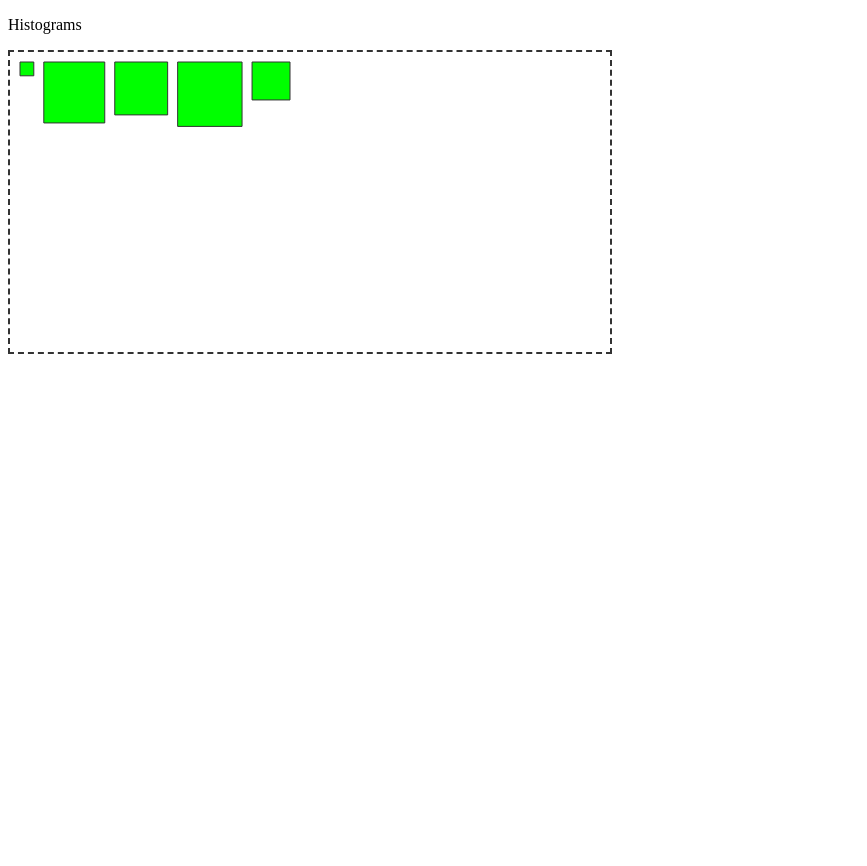
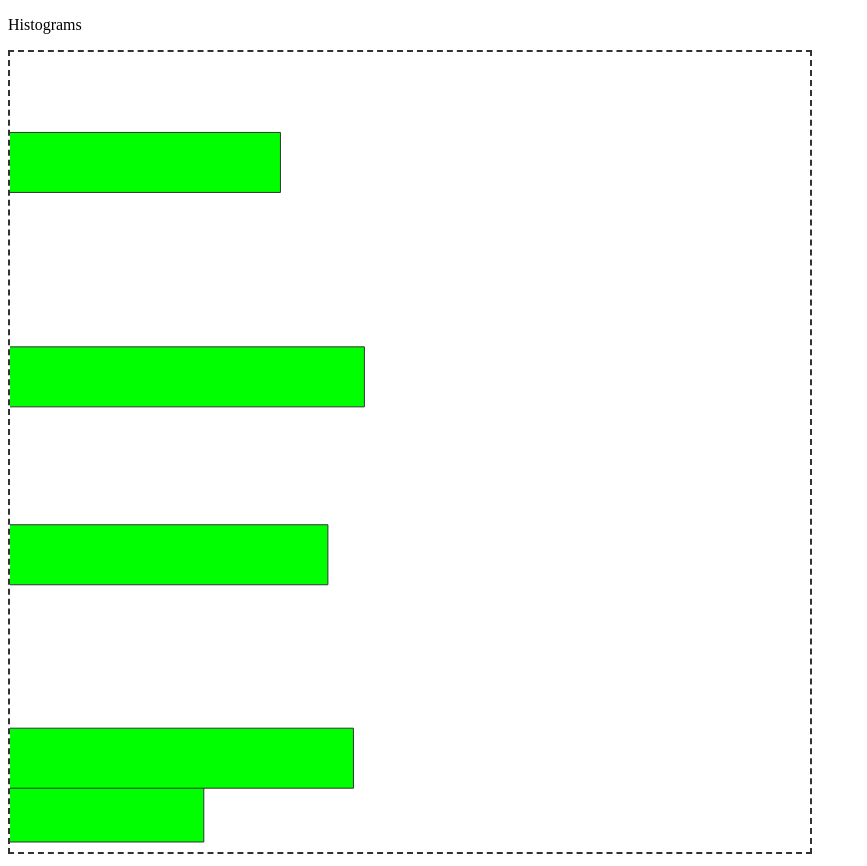
Before and after one commit to Tronman/Codecamp_projects, a plain HTML site: page bar_loader/bar_graph.html in a window 1280 px wide. Shown: the whole page, without its empty margins (0-867 px from the left). Before the commit the page ends 800 px from the top, so only its background shows below. Drawn offline with Linux system fonts and the light colour scheme.

Commit message:
initial commit for bar_loader

```diff
--- a/bar_loader/bar_graph.html
+++ b/bar_loader/bar_graph.html
@@ -12,7 +12,7 @@
 <body>
 <p>Histograms</p>
 
-<canvas id="graph" height="300" width="600"></canvas>
+<canvas id="graph" height="800" width="800"></canvas>
 <script type="text/javascript">
 	var values = [12,53,46,56,33];
 	window.addEventListener("DOMContentLoaded", buildChart, false);
@@ -34,16 +34,18 @@
 		context.fillStyle = colour;
 		context.strokeStyle = "#333";
 		context.lineWidth = 1;
-		var renderingArea = canvas.height - 20 - (padding * numPoints);
-
+		var renderingArea = (canvas.width)  - 20- (padding * numPoints );
+		context.rotate(270 * Math.PI /180);
+		context.translate(-800,-50);
 		for (var i = 0; i < values.length ; i++) {
 			var pct = (values[i] / total);
 			var side = renderingArea * pct;
 			context.beginPath();
-			context.rect(start, 10, side, side);
+
+			context.rect(start, 0, 60, side + 200);
 			context.fill();
 			context.stroke();
-			start = start + side + padding;
+			start = start + side +10 ;
 		}
 	}
 </script>
```
